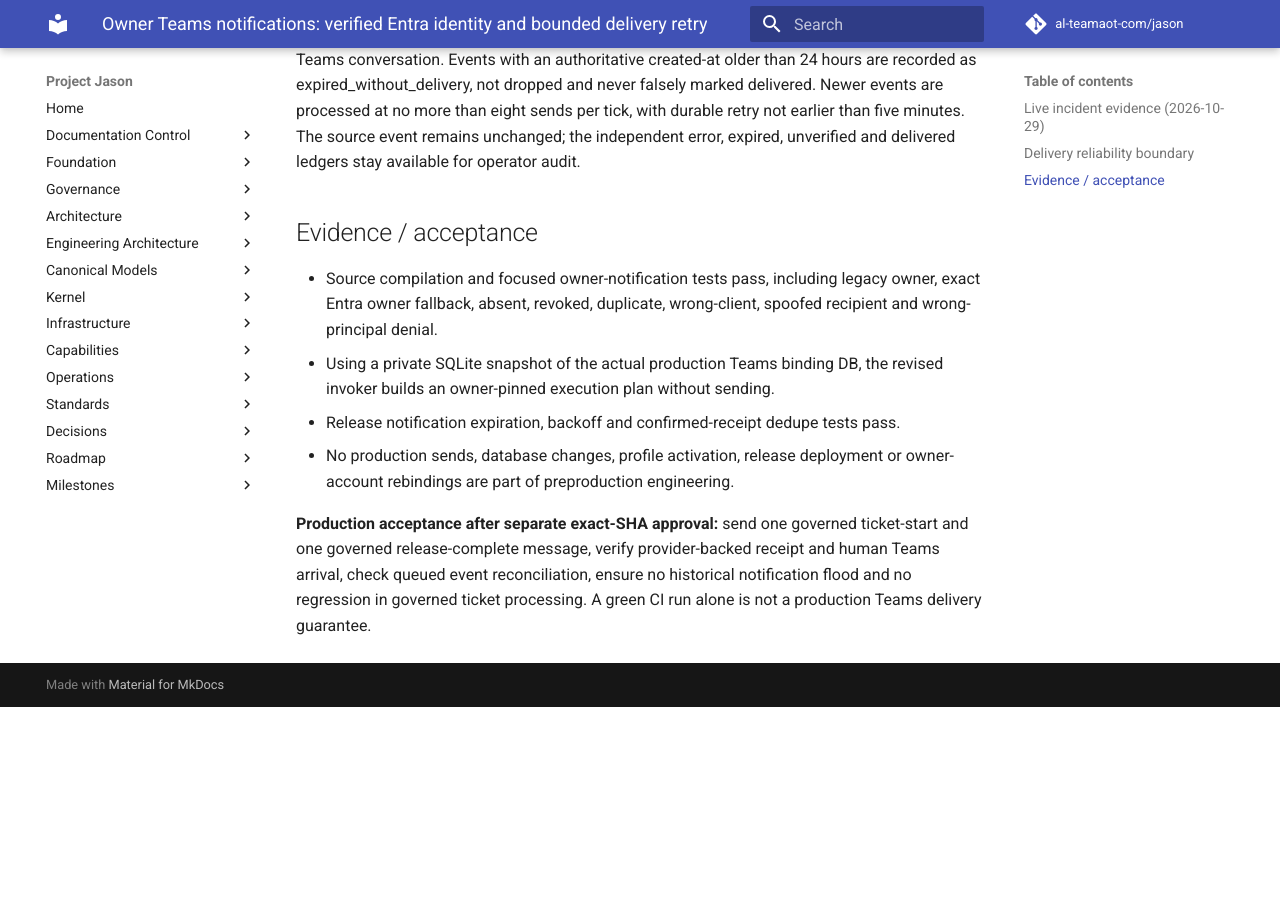
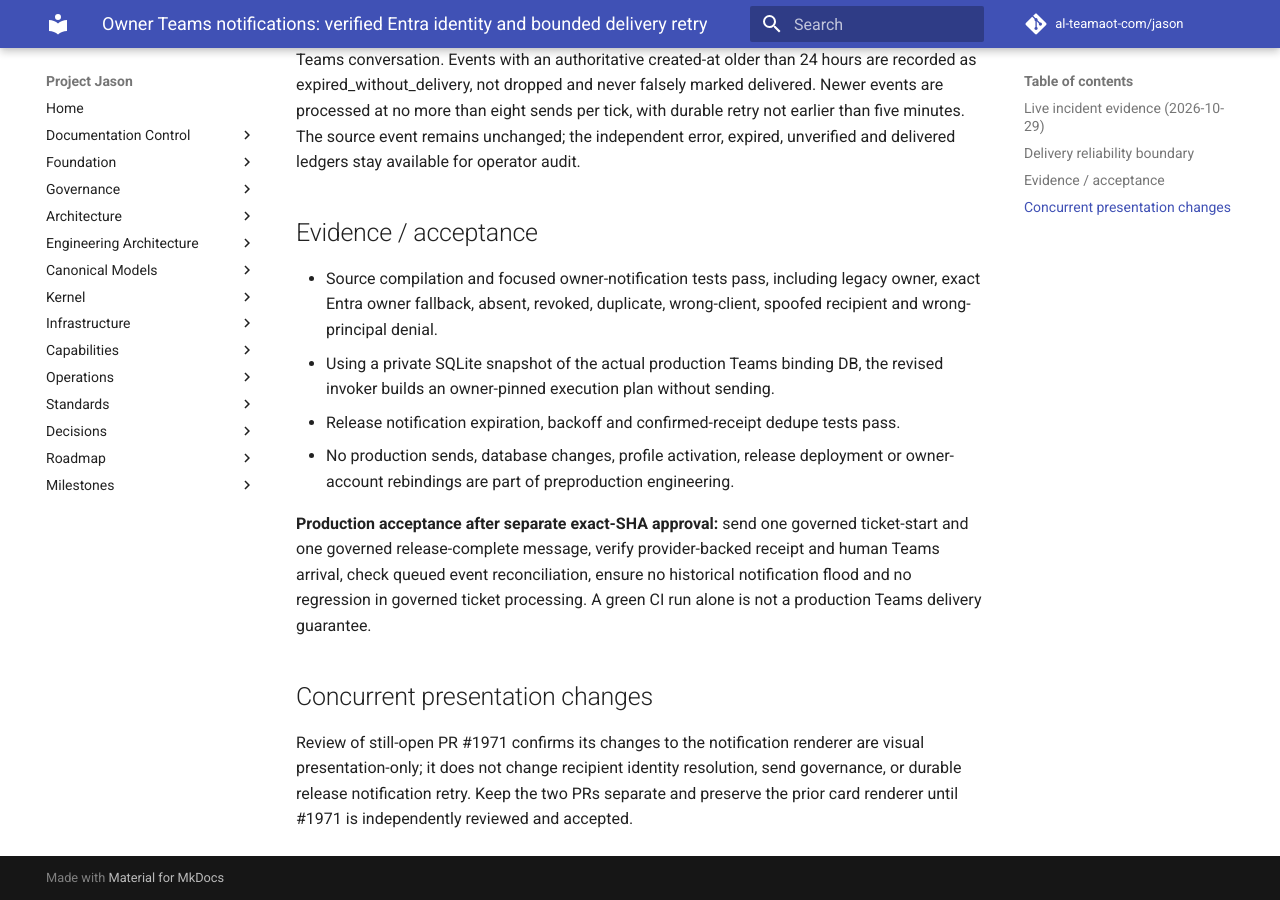
Before and after one commit to al-teamaot-com/jason, an MkDocs documentation site: the page built from docs/operations/Jason-Owner-Teams-Notification-Restore-20261029.md, in a window 1280 px wide and 900 px high, scrolled down 969 px. Built offline with MkDocs 1.6.1 and Material for MkDocs 9.7.7, drawn with Linux system fonts in a browser that asks for light colours; comment, search, counter and statistics services are not loaded; before the commit the page ends 1676 px from its top, so only the background shows below that.

Commit message:
docs: record PR 1971 Teams renderer integration boundary

```diff
--- a/docs/operations/Jason-Owner-Teams-Notification-Restore-20261029.md
+++ b/docs/operations/Jason-Owner-Teams-Notification-Restore-20261029.md
@@ -60,3 +60,11 @@
 receipt and human Teams arrival, check queued event reconciliation, ensure no
 historical notification flood and no regression in governed ticket processing.
 A green CI run alone is not a production Teams delivery guarantee.
+
+## Concurrent presentation changes
+
+Review of still-open PR #1971 confirms its changes to the notification
+renderer are visual presentation-only; it does not change recipient identity
+resolution, send governance, or durable release notification retry. Keep the
+two PRs separate and preserve the prior card renderer until #1971 is
+independently reviewed and accepted.
```
